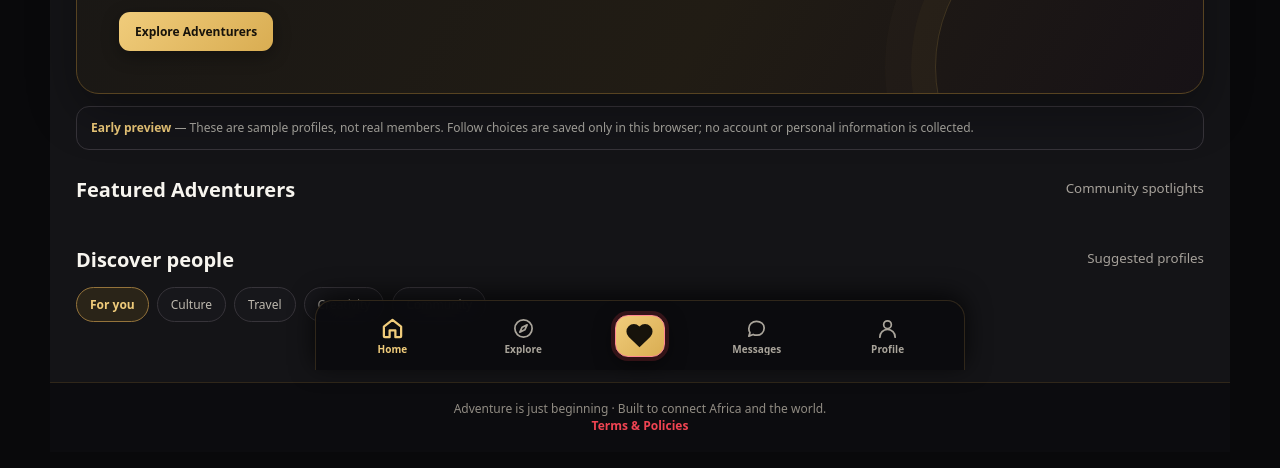
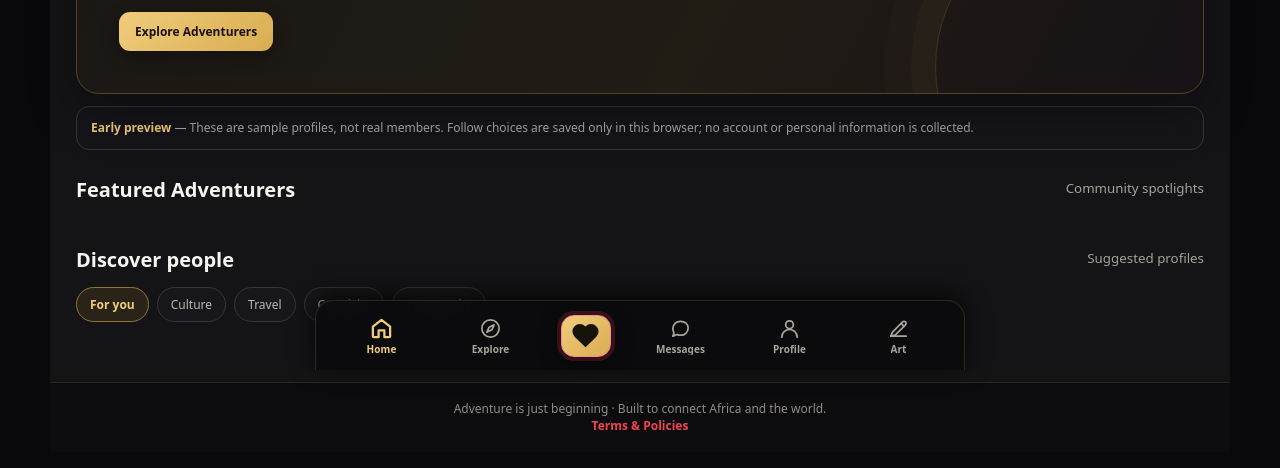
Before and after one commit to iyenagbegodswillgodswill-debug/-adventure-social, a plain HTML site: page index.html in a window 1280 px wide. Shown: the part 430-898 px from the top of the page. Drawn offline with Linux system fonts and the light colour scheme; a script that the page names is missing.

Commit message:
Add Art House to Adventure navigation

```diff
--- a/index.html
+++ b/index.html
@@ -135,6 +135,7 @@ main{color:var(--ink)}.intro p,.heading small,.feed-topline span,.post-author sm
 <button class="nav-create" type="button" id="nav-create-short" aria-label="Create a Short"><svg viewBox="0 0 24 24" aria-hidden="true"><path d="M20.8 4.6a5.5 5.5 0 0 0-7.8 0L12 5.7l-1.1-1.1a5.5 5.5 0 0 0-7.8 7.8l1.1 1.1L12 21l7.8-7.5 1.1-1.1a5.5 5.5 0 0 0-.1-7.8z" fill="currentColor" stroke="currentColor"/></svg></button>
 <a class="nav-item" href="./messages.html" aria-label="Messages"><span class="nav-icon"><svg viewBox="0 0 24 24" aria-hidden="true"><path d="M20 11.5a7.5 7.5 0 0 1-8 7.5 8 8 0 0 1-3.5-.8L4 20l1.2-3.7A7.3 7.3 0 0 1 4 12c0-4.2 3.6-7.5 8-7.5s8 2.8 8 7z"/></svg></span><span class="nav-label">Messages</span></a>
 <a class="nav-item" href="./account.html" aria-label="Profile"><span class="nav-icon"><svg viewBox="0 0 24 24" aria-hidden="true"><circle cx="12" cy="8" r="4"/><path d="M4 21a8 8 0 0 1 16 0"/></svg></span><span class="nav-label">Profile</span></a>
+<a class="nav-item" href="./art-house.html" aria-label="Art House"><span class="nav-icon"><svg viewBox="0 0 24 24" aria-hidden="true"><path d="m4 20 4.5-1 10.8-10.8a2.1 2.1 0 0 0-3-3L5.5 16z"/><path d="m14.8 6.7 3 3M4 20h16"/></svg></span><span class="nav-label">Art</span></a>
 </nav></header>
 <main id="main"><div id="directory-screen"><section class="intro"><div><div class="eyebrow">Find your people</div><h1>Meet the Adventurers</h1><p>Discover people, stories and fresh perspectives across Africa.</p></div><input id="search" class="search" type="search" placeholder="Search names or interests…" aria-label="Search adventurers"></section>
 <section class="hero"><span class="badge">WELCOME TO ADVENTURE</span><h2>Every connection starts somewhere.</h2><p>Meet people who share your interests, explore new communities and discover the many stories that make our world.</p><a class="hero-cta" href="#discover">Explore Adventurers</a></section>
```
